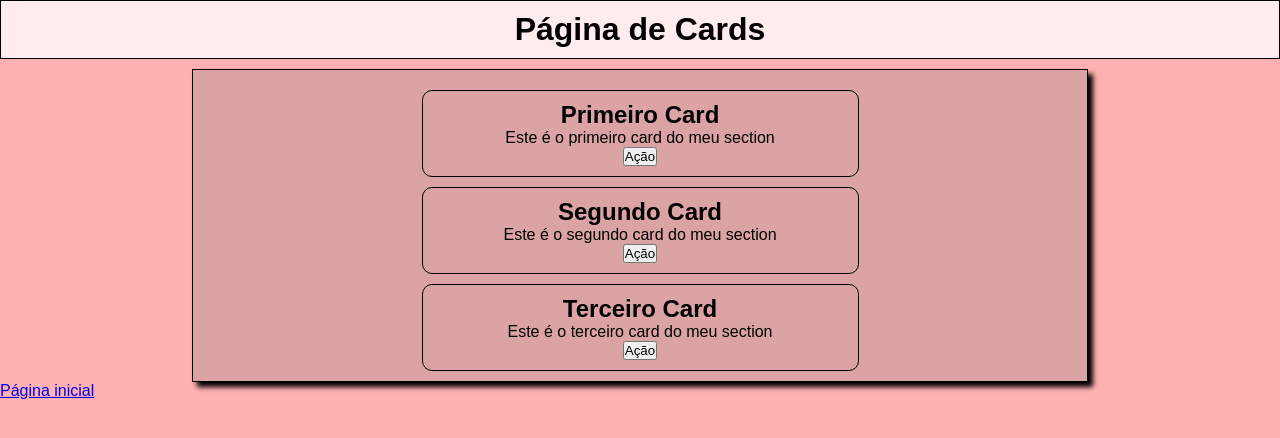
After one commit to fernandodevpythonn/aula01-mod02, a Flask app: page /cards in a window 1280 px wide. The commit adds this page. Shown: the top 438 px of the page. Run offline with Flask 3, Linux system fonts and the light colour scheme.

Commit message:
feat: Finaliza o exercicio 02

```diff
--- a/exercicio02/controllers/html_basico_controller.py
+++ b/exercicio02/controllers/html_basico_controller.py
@@ -3,9 +3,12 @@ from flask import render_template
 class htmlbasico(BaseController):
     def __init__(self,app):
         self.rotas = [
-            ('/','home',self.pagina_inicial)
+            ('/','home',self.pagina_inicial),
+            ('/cards','cards',self.pagina_cards)
         ]
         super().__init__(app)
 
     def pagina_inicial(self):
         return render_template("pagina_inicial.html")
+    def pagina_cards(self):
+        return render_template("cards.html")
--- /dev/null
+++ b/exercicio02/static/css/cards.css
@@ -0,0 +1,32 @@
+body{
+    background-color: rgb(255, 177, 177);
+}
+header{
+    border: 1px solid black;
+    background-color: rgba(255, 255, 255, 0.753);
+    padding: 10px;
+    text-align: center;
+}
+main{
+    margin: auto;
+    border: 1px solid black;
+    margin-top: 10px;
+    padding: 10px;
+    max-width: 70%;
+    background-color: rgba(128, 128, 128, 0.281);
+    box-shadow: 5px 5px 5px black;
+}
+.card{
+    max-width: 50%;
+    margin: auto;
+    border: 1px solid black;
+    margin-top: 10px;
+    border-radius: 10px;
+    padding: 10px;
+    text-align: center;
+}
+.card > button:hover{
+    background-color: gray;
+    color: white;
+    cursor: pointer;
+}
--- /dev/null
+++ b/exercicio02/static/css/global.css
@@ -0,0 +1,6 @@
+*{
+    margin: 0;
+    padding: 0;
+    box-sizing: border-box;
+    font-family: Arial, Helvetica, sans-serif;
+}
--- /dev/null
+++ b/exercicio02/templates/cards.html
@@ -0,0 +1,38 @@
+<!DOCTYPE html>
+<html lang="en">
+<head>
+    <meta charset="UTF-8">
+    <meta name="viewport" content="width=device-width, initial-scale=1.0">
+    <title>Cards</title>
+    <link rel="stylesheet" href="../static/css/cards.css">
+    <link rel="stylesheet" href="../static/css/global.css">
+    <link rel="" href="../static/css/home_243.ico">
+</head>
+<body>
+    <header>
+        <h1>Página de Cards</h1>
+    </header>
+    <main>
+        <section>
+            <div class="card">
+                <h2>Primeiro Card</h2>
+                <p>Este é o primeiro card do meu section</p>
+                <button>Ação</button>
+            </div>
+            <div class="card">
+                <h2>Segundo Card</h2>
+                <p>Este é o segundo card do meu section</p>
+                <button>Ação</button>
+            </div>
+            <div class="card">
+                <h2>Terceiro Card</h2>
+                <p>Este é o terceiro card do meu section</p>
+                <button>Ação</button>
+            </div>
+        </section>
+    </main>
+    <footer>
+        <p><a href="/">Página inicial</a></p>
+    </footer>
+</body>
+</html>
--- a/exercicio02/templates/pagina_inicial.html
+++ b/exercicio02/templates/pagina_inicial.html
@@ -10,7 +10,7 @@
       <h1>Página inicial</h1>
     </header>
     <main>
-
+      <p><a href="/cards">Página de cards</a></p>
     </main>
     <footer>
 
```
Also changed, not shown: exercicio02/static/css/home_243.ico (added), exercicio02/static/css/home_24dp_1F1F1F_FILL0_wght400_GRAD0_opsz24.png (added).
